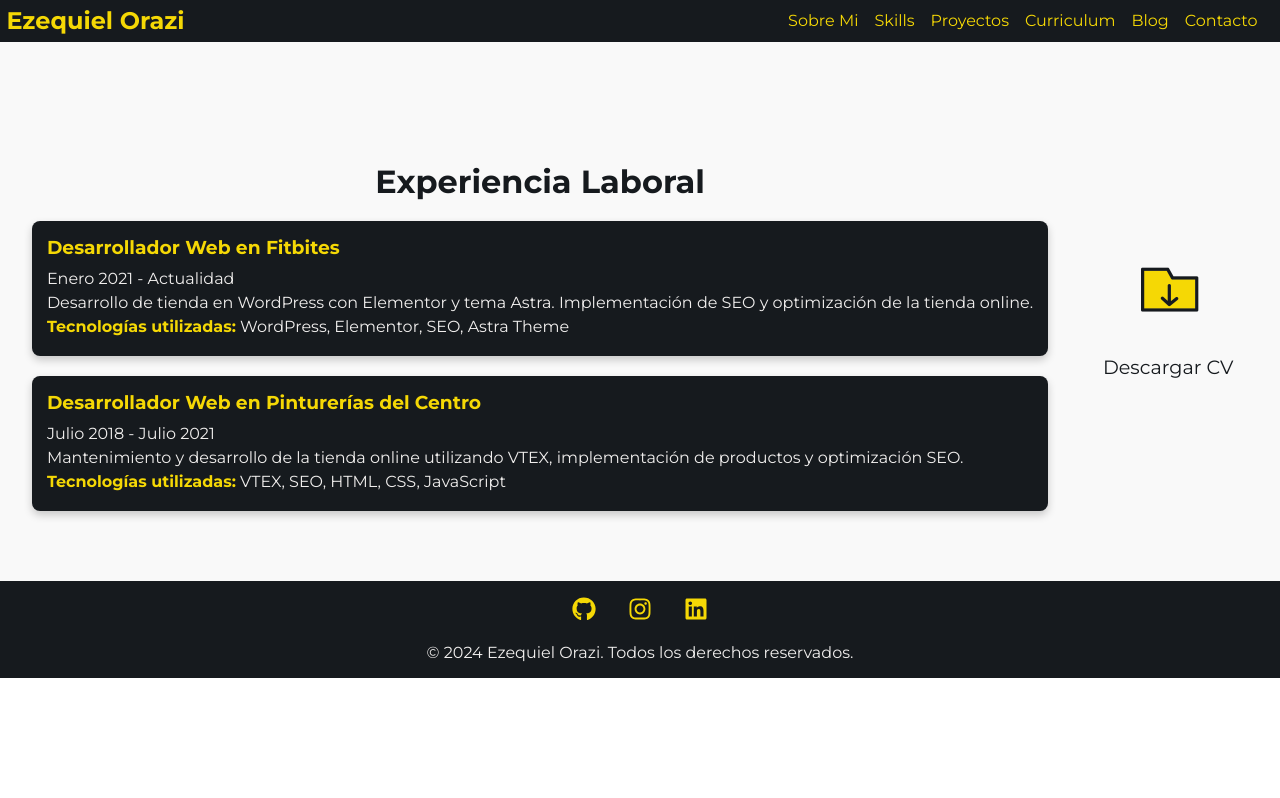
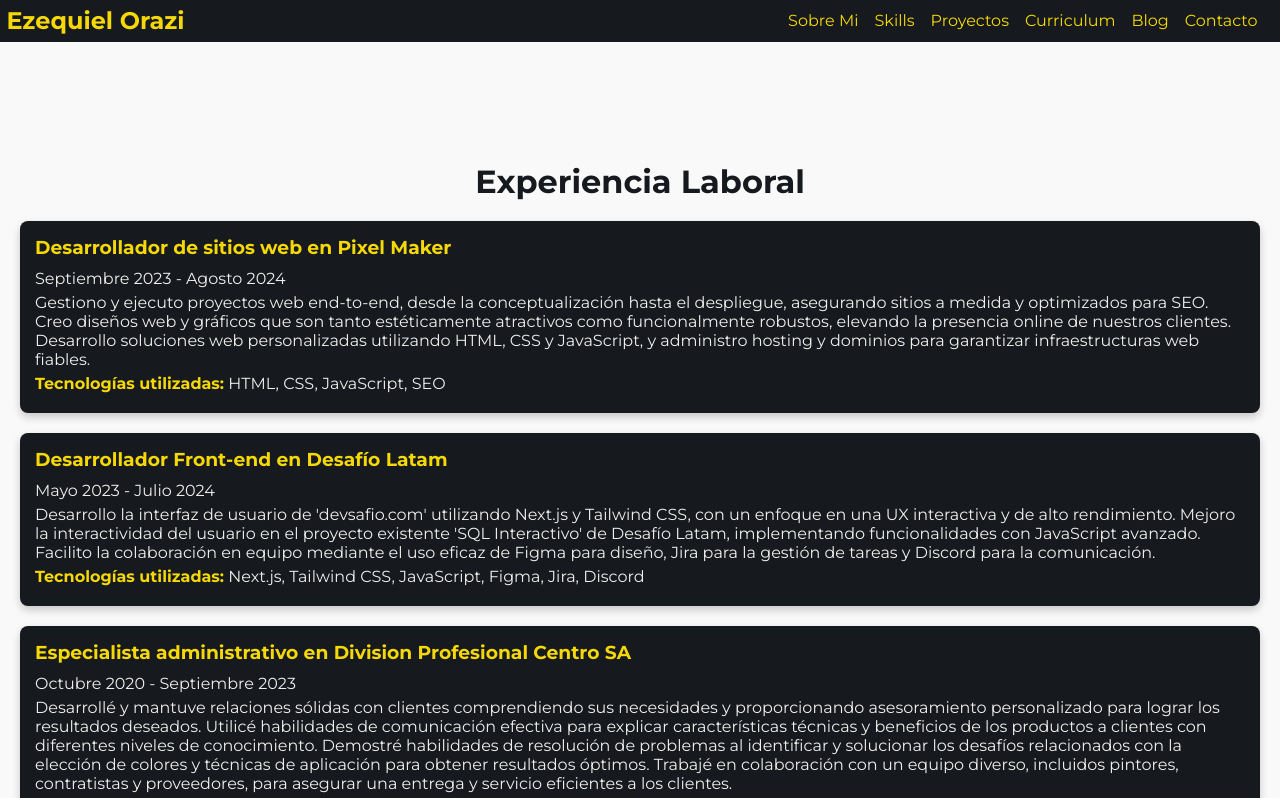
Before and after one commit to Ezzeorazi/mi-portafolio, a React (Vite) app: page /curriculum in a window 1280 px wide. Shown: the top 798 px of the page. Built offline with nearby package versions, Linux system fonts and the light colour scheme.

Commit message:
Experiencias laboral

```diff
--- a/src/components/Experience/Experience.jsx
+++ b/src/components/Experience/Experience.jsx
@@ -5,24 +5,42 @@ import styles from './Experience.module.css';
 const Experience = ({}) => {
 	const experiences = [
 		{
-		  id: 1,
-		  company: "Fitbites",
-		  role: "Desarrollador Web",
-		  startDate: "Enero 2021",
-		  endDate: "Actualidad",
-		  description: "Desarrollo de tienda en WordPress con Elementor y tema Astra. Implementación de SEO y optimización de la tienda online.",
-		  technologies: ["WordPress", "Elementor", "SEO", "Astra Theme"],
-		},
-		{
-		  id: 2,
-		  company: "Pinturerías del Centro",
-		  role: "Desarrollador Web",
-		  startDate: "Julio 2018",
-		  endDate: "Julio 2021",
-		  description: "Mantenimiento y desarrollo de la tienda online utilizando VTEX, implementación de productos y optimización SEO.",
-		  technologies: ["VTEX", "SEO", "HTML", "CSS", "JavaScript"],
-		},
-		// Agrega más experiencias laborales aquí
+			id: 1,
+			company: "Pixel Maker",
+			role: "Desarrollador de sitios web",
+			startDate: "Septiembre 2023",
+			endDate: "Agosto 2024",
+			description: "Gestiono y ejecuto proyectos web end-to-end, desde la conceptualización hasta el despliegue, asegurando sitios a medida y optimizados para SEO. Creo diseños web y gráficos que son tanto estéticamente atractivos como funcionalmente robustos, elevando la presencia online de nuestros clientes. Desarrollo soluciones web personalizadas utilizando HTML, CSS y JavaScript, y administro hosting y dominios para garantizar infraestructuras web fiables.",
+			technologies: ["HTML", "CSS", "JavaScript", "SEO"],
+		  },
+		  {
+			id: 2,
+			company: "Desafío Latam",
+			role: "Desarrollador Front-end",
+			startDate: "Mayo 2023",
+			endDate: "Julio 2024",
+			description: "Desarrollo la interfaz de usuario de 'devsafio.com' utilizando Next.js y Tailwind CSS, con un enfoque en una UX interactiva y de alto rendimiento. Mejoro la interactividad del usuario en el proyecto existente 'SQL Interactivo' de Desafío Latam, implementando funcionalidades con JavaScript avanzado. Facilito la colaboración en equipo mediante el uso eficaz de Figma para diseño, Jira para la gestión de tareas y Discord para la comunicación.",
+			technologies: ["Next.js", "Tailwind CSS", "JavaScript", "Figma", "Jira", "Discord"],
+		  },
+		  {
+			id: 3,
+			company: "Division Profesional Centro SA",
+			role: "Especialista administrativo",
+			startDate: "Octubre 2020",
+			endDate: "Septiembre 2023",
+			description: "Desarrollé y mantuve relaciones sólidas con clientes comprendiendo sus necesidades y proporcionando asesoramiento personalizado para lograr los resultados deseados. Utilicé habilidades de comunicación efectiva para explicar características técnicas y beneficios de los productos a clientes con diferentes niveles de conocimiento. Demostré habilidades de resolución de problemas al identificar y solucionar los desafíos relacionados con la elección de colores y técnicas de aplicación para obtener resultados óptimos. Trabajé en colaboración con un equipo diverso, incluidos pintores, contratistas y proveedores, para asegurar una entrega y servicio eficientes a los clientes.",
+			technologies: [],
+		  },
+		  {
+			id: 4,
+			company: "Leiten SRL",
+			role: "Jefe de taller",
+			startDate: "Mayo 2015",
+			endDate: "Septiembre 2020",
+			description: "Como jefe de taller en una constructora, lideré equipos de trabajo para proyectos de reparación de maquinaria pesada, donde implementé tecnologías y soluciones innovadoras para mejorar la eficiencia y la calidad de los resultados. Utilicé herramientas digitales y de gestión de proyectos para planificar y monitorear el progreso de los proyectos, asegurando una ejecución eficiente y dentro de los plazos establecidos. Fomenté la colaboración entre los equipos de construcción y tecnología, trabajando estrechamente con profesionales de IT para implementar soluciones técnicas y optimizar los procesos internos. Desarrollé y mantuve una cultura de aprendizaje continuo, alentando a los miembros del equipo a adquirir habilidades técnicas relevantes.",
+			technologies: [],
+		  },
+
 	  ];
 
 	return (
```
